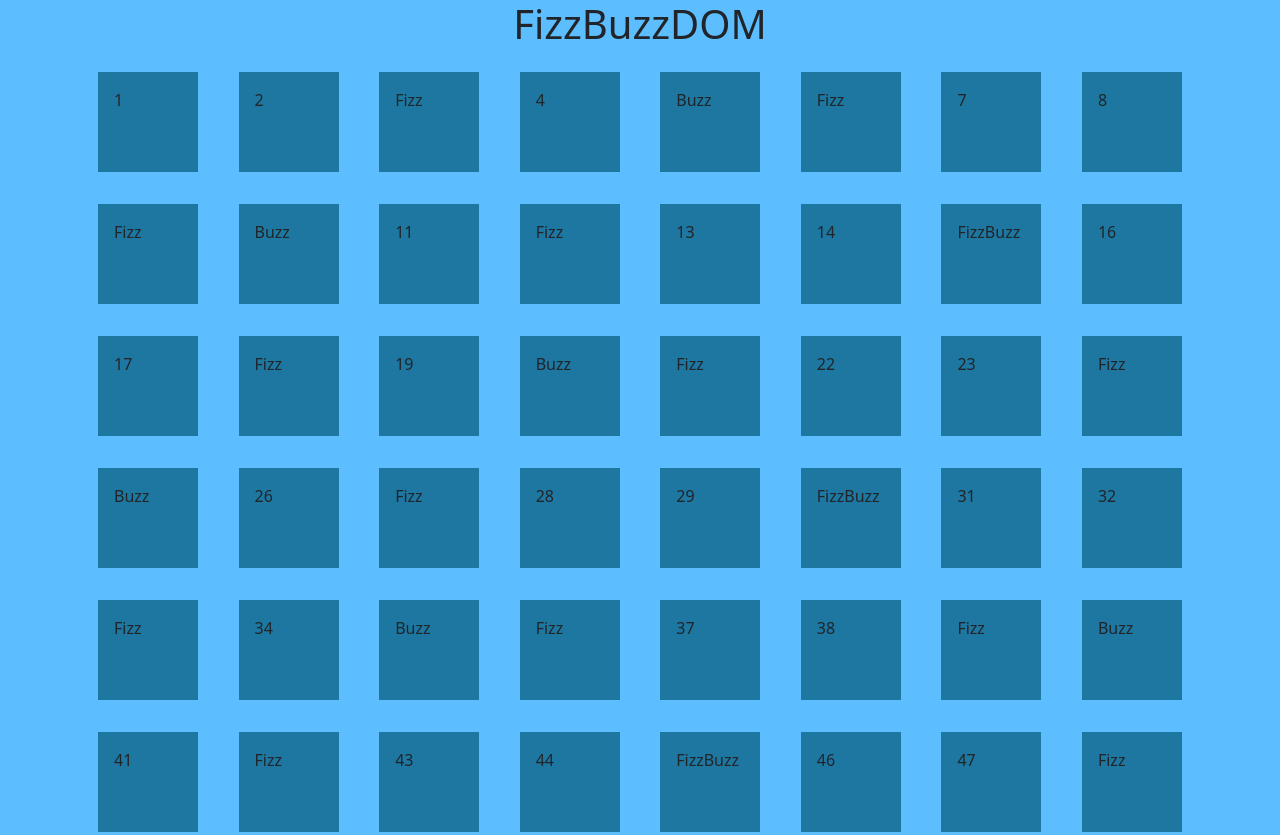
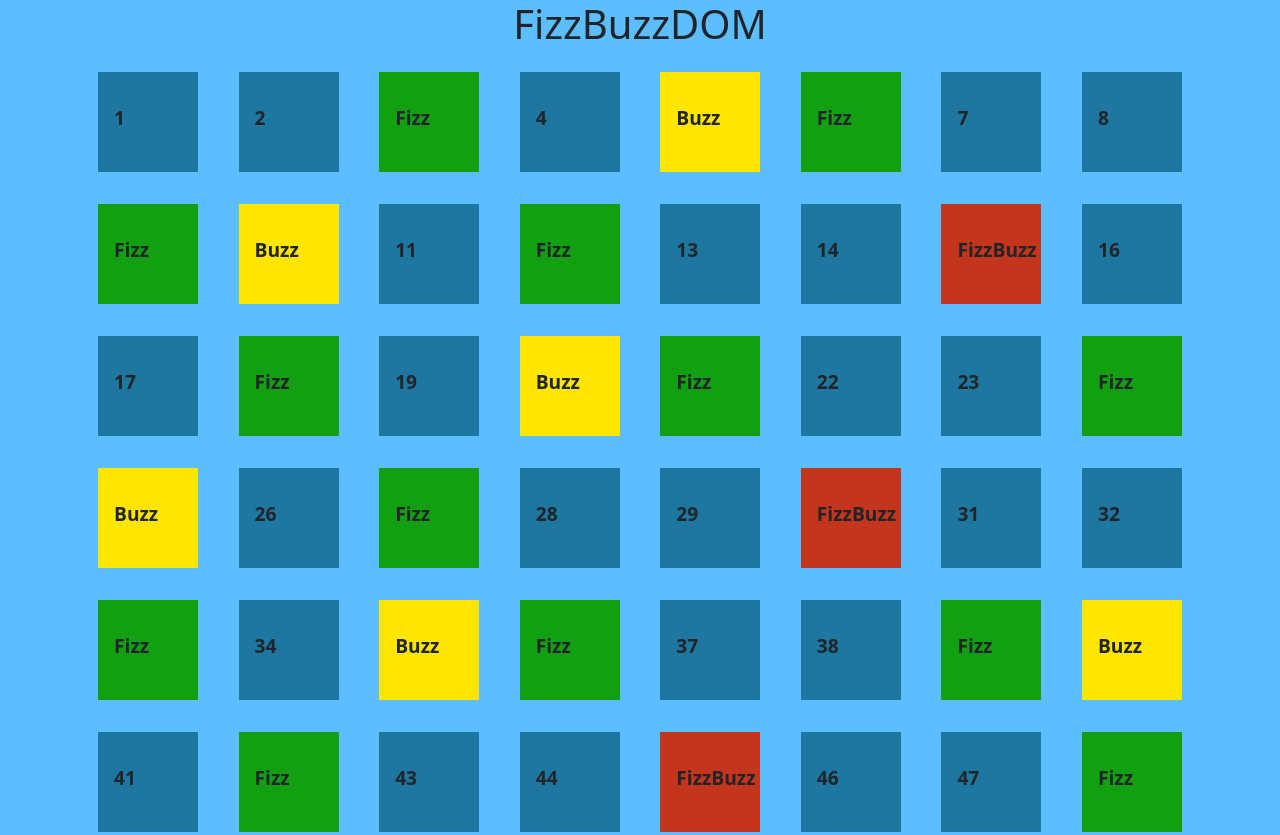
Before and after one commit to lorenzodisanto/js-fizzbuzz, a plain HTML site: page index.html in a window 1280 px wide. Shown: the top 835 px of the page. Drawn offline with nearby package versions, Linux system fonts and the light colour scheme.

Commit message:
feat: add cardscolor

```diff
--- a/css/style.css
+++ b/css/style.css
@@ -12,5 +12,23 @@
 .cards {
   width: 100px;
   height: 100px;
+  line-height: 60px;
+  font-size: 1.2rem;
+  font-weight: bold;
+}
+
+.cards-base {
   background-color: rgba(8, 97, 130, 0.757);
 }
+
+.cards-fizz {
+  background-color: rgb(18, 160, 18);
+}
+
+.cards-buzz {
+  background-color: rgb(255, 230, 0);
+}
+
+.cards-fizzbuzz {
+  background-color: rgb(195, 53, 28);
+}
```
